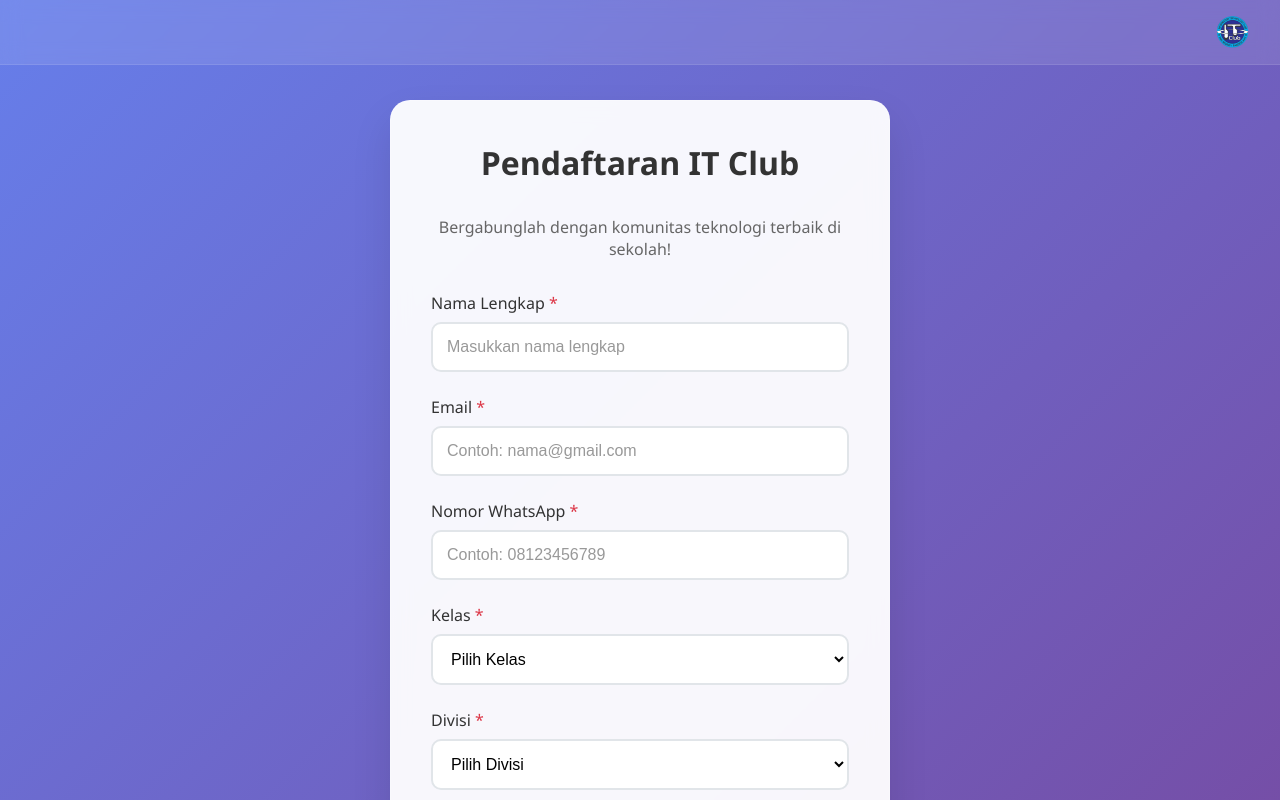
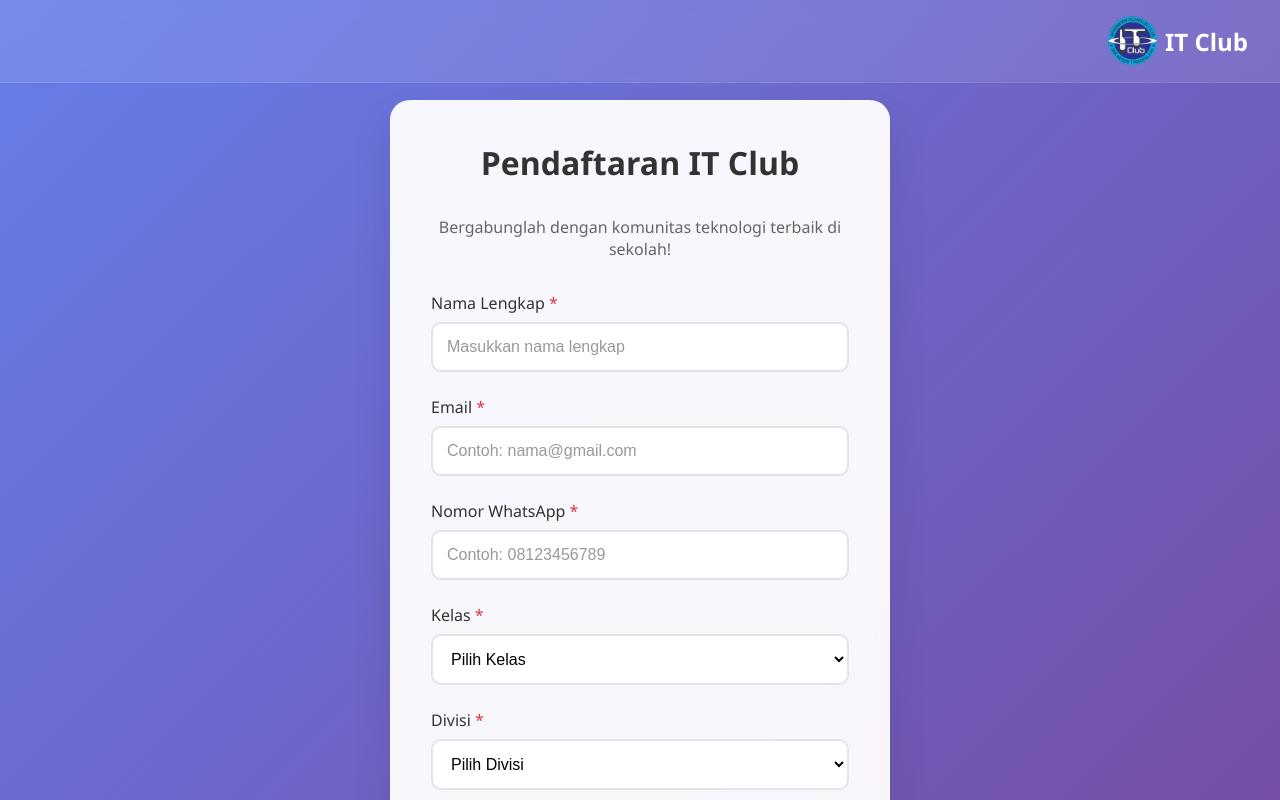
Before and after one commit to PeQreonx/web-ITClub, a website: page public/index.html in a window 1280 px wide. Shown: the top 800 px of the page. Drawn offline with Linux system fonts and the light colour scheme.

Commit message:
Update index.html

```diff
--- a/public/index.html
+++ b/public/index.html
@@ -210,7 +210,9 @@
     <!-- Navbar -->
     <nav class="navbar">
         <div class="navbar-container">
-            <img src="logo.png" alt="Logo IT Club" style="height: 32px; vertical-align: middle;">
+            <a href="#" class="logo">
+            <img src="logo.png" alt="Logo IT Club" style="height: 50px; vertical-align: middle;"> IT Club
+            </a>
         </div>
     </nav>
 
```
